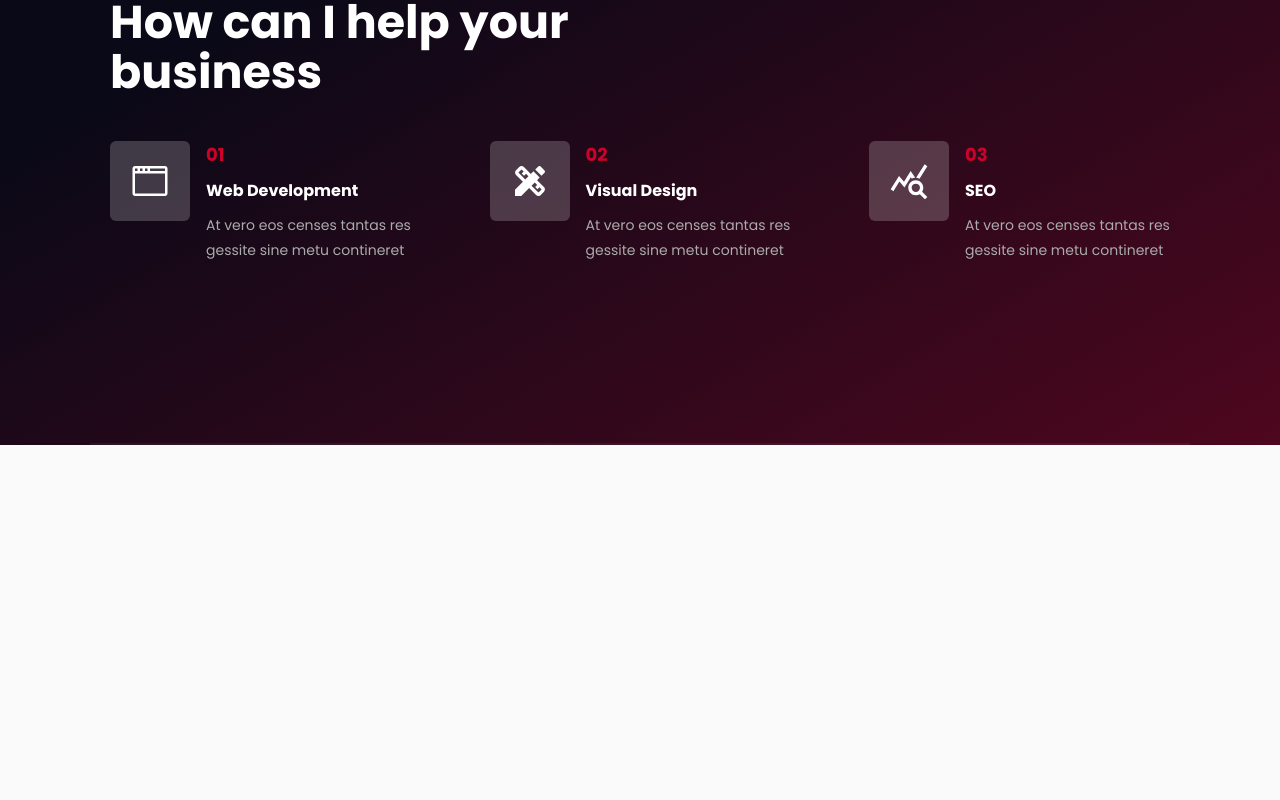
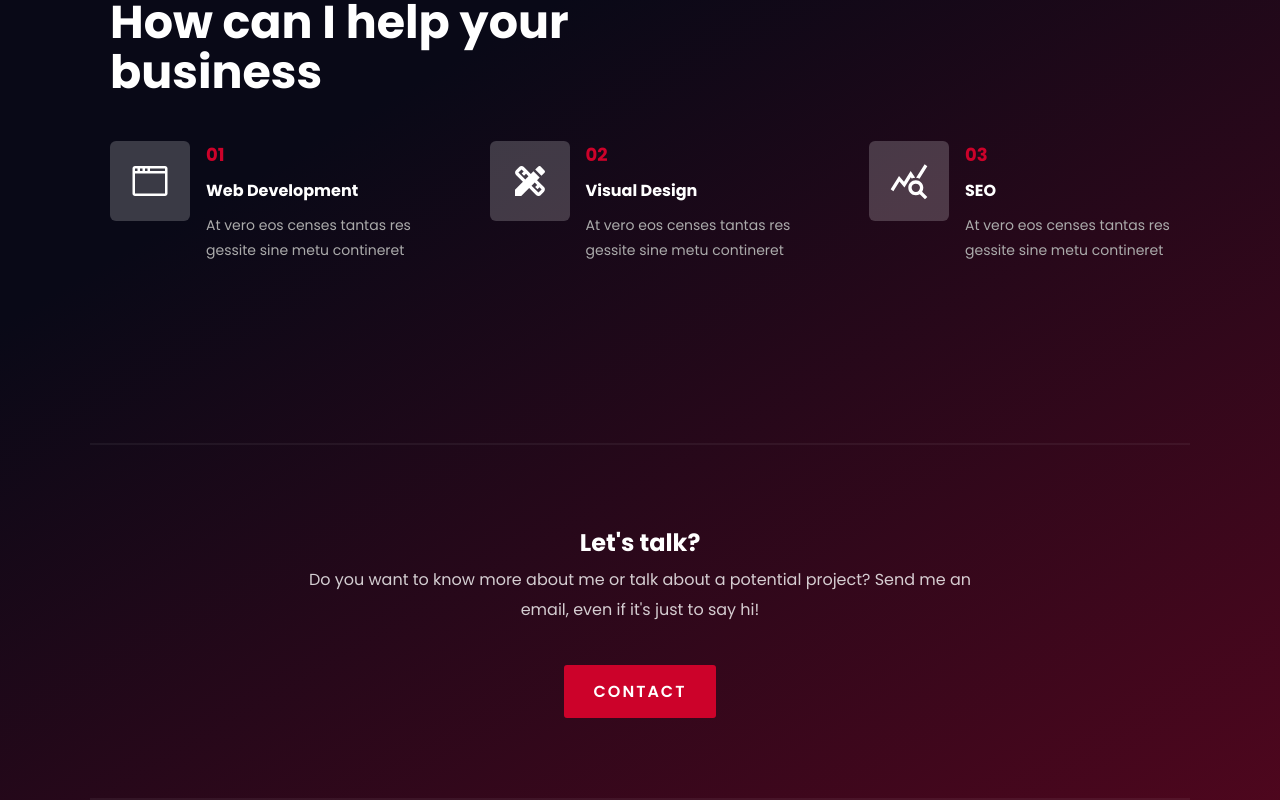
Before and after one commit to brendamatias/brendamatias.dev, a Next.js app: page / in a window 1280 px wide. Shown: the part 1818-2618 px from the top of the page. Before the commit the page ends 2263 px from the top, so only its background shows below. Built offline with nearby package versions, Linux system fonts and the light colour scheme.

Commit message:
feat: add contact section

```diff
--- /dev/null
+++ b/components/Contact/index.tsx
@@ -0,0 +1,39 @@
+import { MdDesignServices, MdQueryStats } from 'react-icons/md';
+import { GoBrowser } from 'react-icons/go';
+import { Container } from './styles';
+
+const Contact = () => {
+  const services = [
+    {
+      label: 'Web Development',
+      description: 'At vero eos censes tantas res gessite sine metu contineret',
+      icon: <GoBrowser />,
+    },
+    {
+      label: 'Visual Design',
+      description: 'At vero eos censes tantas res gessite sine metu contineret',
+      icon: <MdDesignServices />,
+    },
+    {
+      label: 'SEO',
+      description: 'At vero eos censes tantas res gessite sine metu contineret',
+      icon: <MdQueryStats />,
+    },
+  ];
+
+  return (
+    <Container>
+      <strong>Let's talk?</strong>
+      <p>
+        Do you want to know more about me or talk about a potential project? Send me an email, even if it's just to say
+        hi!
+      </p>
+
+      <a href="#" className="button">
+        Contact
+      </a>
+    </Container>
+  );
+};
+
+export default Contact;
--- /dev/null
+++ b/components/Contact/styles.ts
@@ -0,0 +1,24 @@
+import styled from 'styled-components';
+
+export const Container = styled.div`
+  border-bottom: 2px solid rgba(255, 255, 255, 0.05);
+  text-align: center;
+  display: flex;
+  flex-direction: column;
+  align-items: center;
+  padding: 80px 20px !important;
+
+  > strong {
+    font-size: 24px;
+  }
+
+  > p {
+    color: rgba(255, 255, 255, 0.8);
+    max-width: 682px;
+    margin: 5px auto 40px auto;
+  }
+
+  @media only screen and (max-width: 600px) {
+    padding: 80px 46px !important;
+  }
+`;
--- a/pages/index.tsx
+++ b/pages/index.tsx
@@ -4,6 +4,7 @@ import Intro from '../components/Intro';
 import Header from '../components/Header';
 import About from '../components/About';
 import Services from '../components/Services';
+import Contact from '../components/Contact';
 
 const Home: NextPage = () => (
   <>
@@ -18,6 +19,7 @@ const Home: NextPage = () => (
       <div className="wrapper">
         <About />
         <Services />
+        <Contact />
       </div>
     </main>
   </>
```
